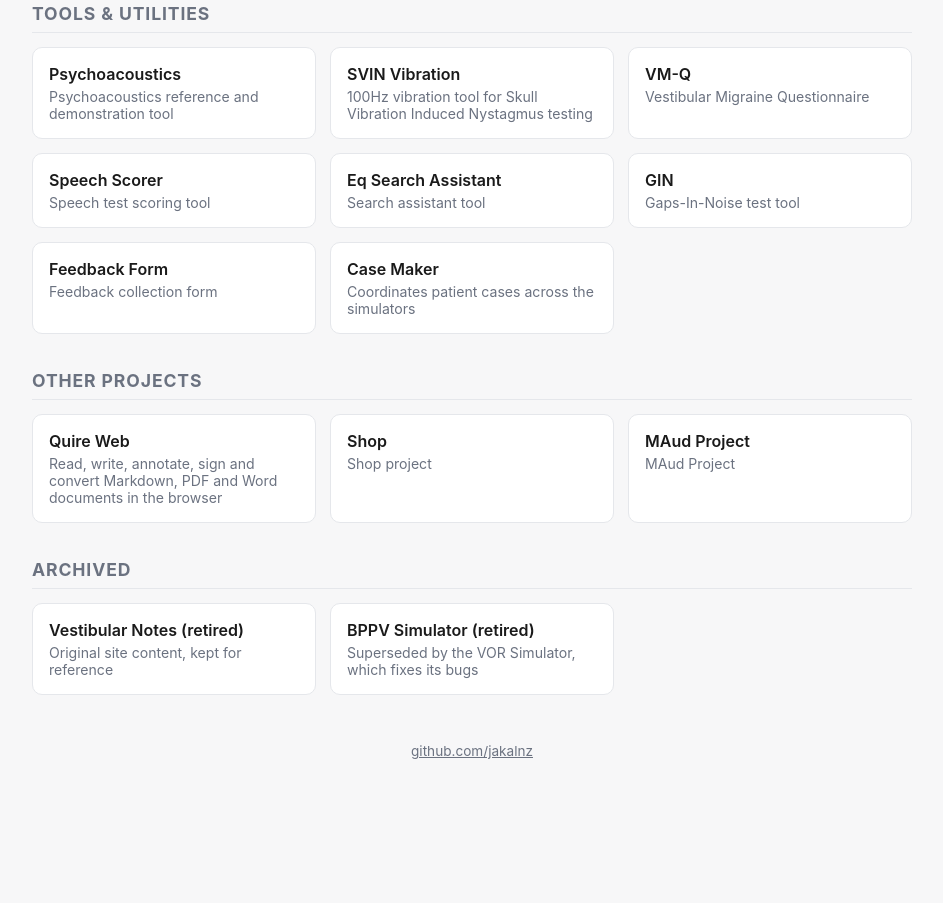
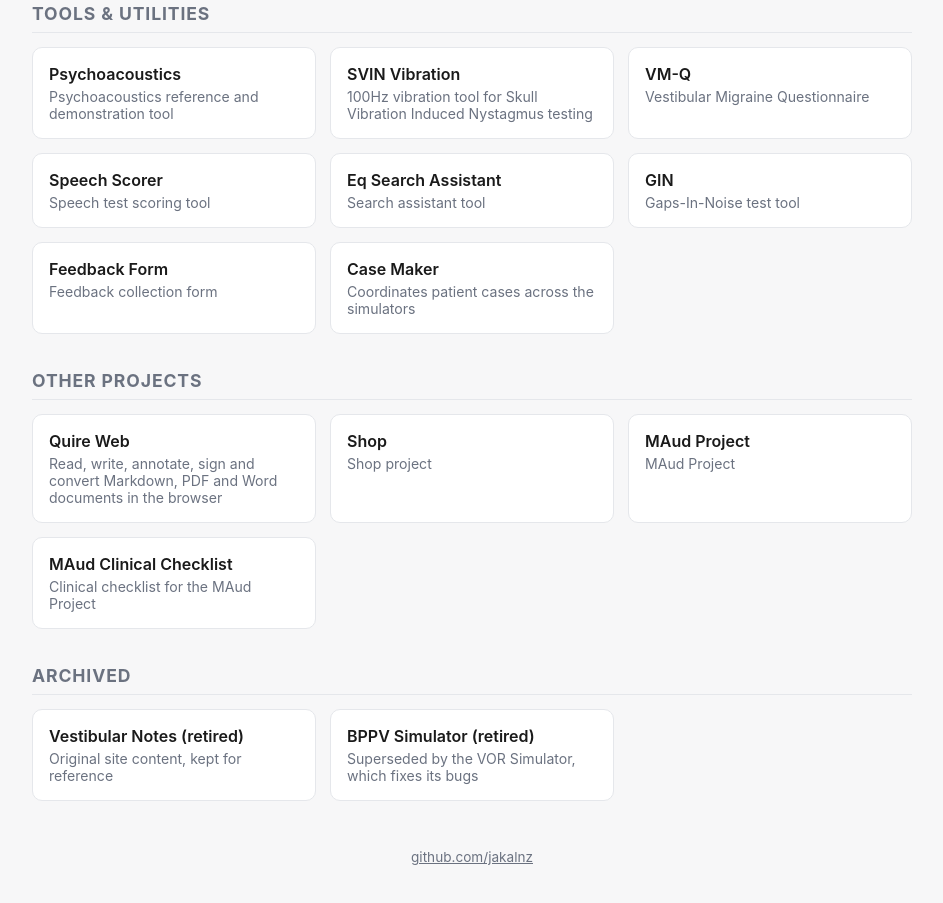
Before and after one commit to jakalnz/jakalnz.github.io, a plain HTML site: page index.html in a window 1280 px wide. Shown: the part 715-1618 px from the top of the page, without its empty margins (168-1111 px from the left). Before the commit the page ends 1538 px from the top, so only its background shows below. Drawn offline with Linux system fonts and the light colour scheme.

Commit message:
Add MAud Clinical Checklist link under Other Projects
Co-Authored-By: Claude Opus 5.5 <noreply@anthropic.com>

```diff
--- a/index.html
+++ b/index.html
@@ -213,6 +213,10 @@
         <div class="name">MAud Project</div>
         <div class="desc">MAud Project</div>
       </a>
+      <a class="card" href="https://jakalnz.github.io/maud-checklist/">
+        <div class="name">MAud Clinical Checklist</div>
+        <div class="desc">Clinical checklist for the MAud Project</div>
+      </a>
     </div>
   </section>
 
```
